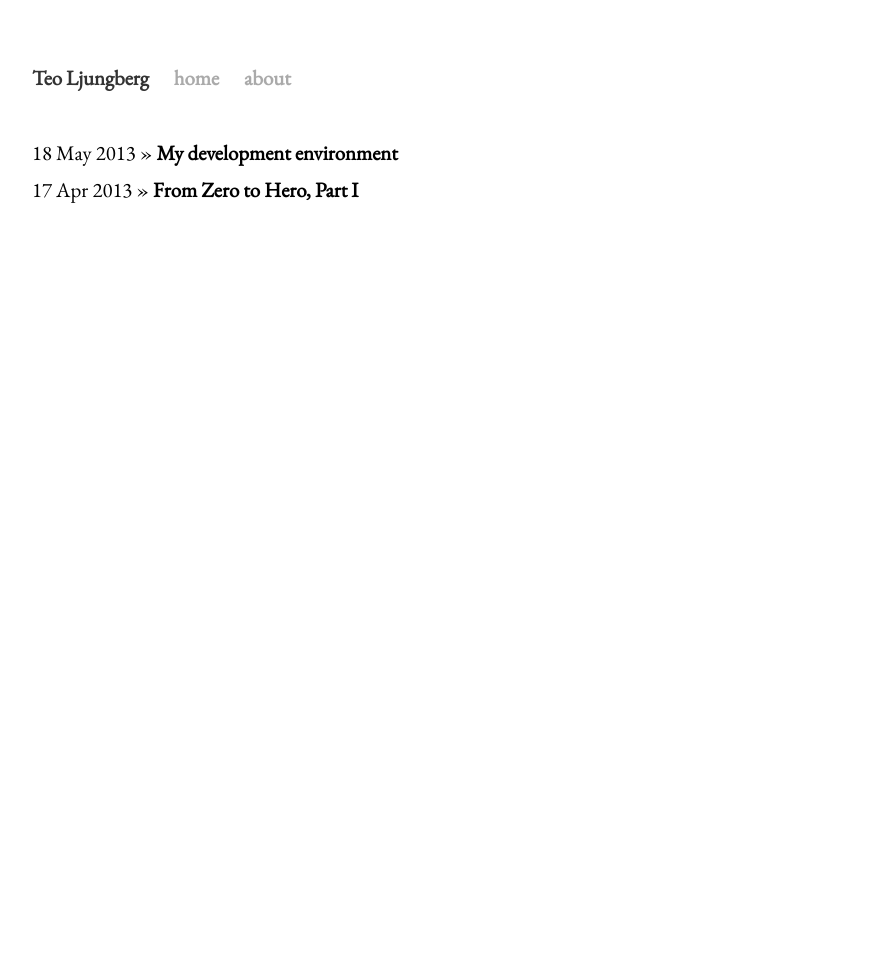
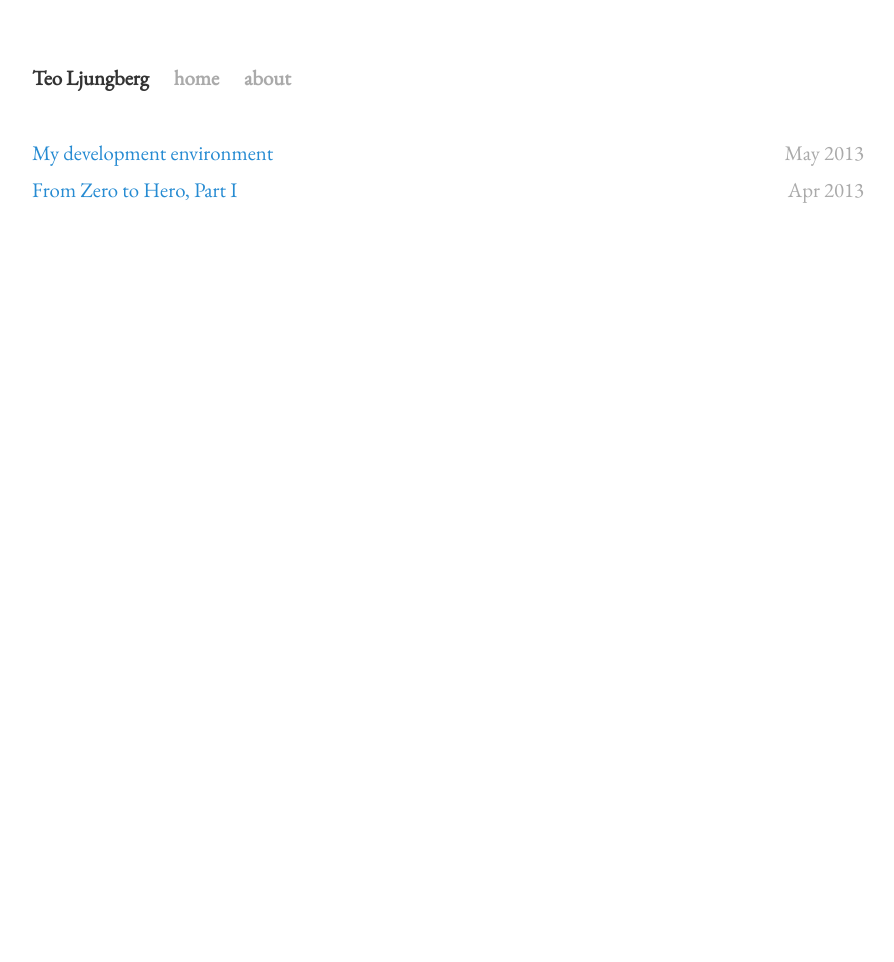
Before and after one commit to metamorfos/metamorfos.github.io, a Jekyll site: the page built from index.html, in a window 1280 px wide. Shown: the whole page, without its empty margins (192-1086 px from the left). Built offline with Jekyll 4.4.1, drawn with Linux system fonts in a browser that asks for light colours.

Commit message:
New startpage

```diff
--- a/css/screen.css
+++ b/css/screen.css
@@ -133,6 +133,15 @@ ul.unindent li {
     color: #aaa;
 }
 
+.site a.title {
+    font-weight: normal;
+}
+
+.site span.date {
+    color: #aaa;
+    float: right;
+}
+
 /* Posts */
 
 #post ul, #post ol {
--- a/index.html
+++ b/index.html
@@ -3,6 +3,9 @@ layout: default
 ---
 <ul class="posts">
     {% for post in site.posts %}
-        <li><span>{{ post.date | date_to_string }}</span> &raquo; <a class="extra" href="{{ post.url }}">{{ post.title }}</a></li>
+      <li>
+          <a class="title" href="{{ post.url }}">{{ post.title }}</a>
+          <span class="date">{{ post.date | date: "%b %Y" }}</span>
+      </li>
     {% endfor %}
 </ul>
```
